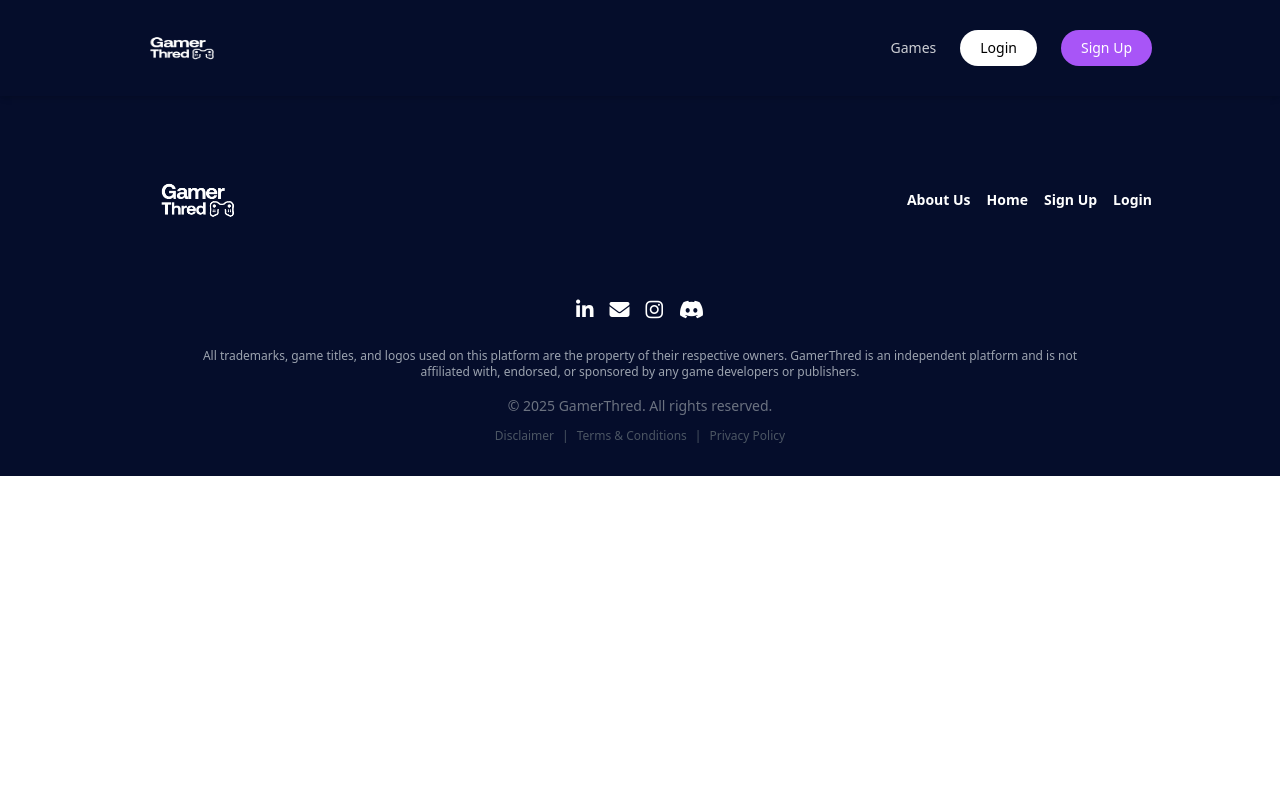
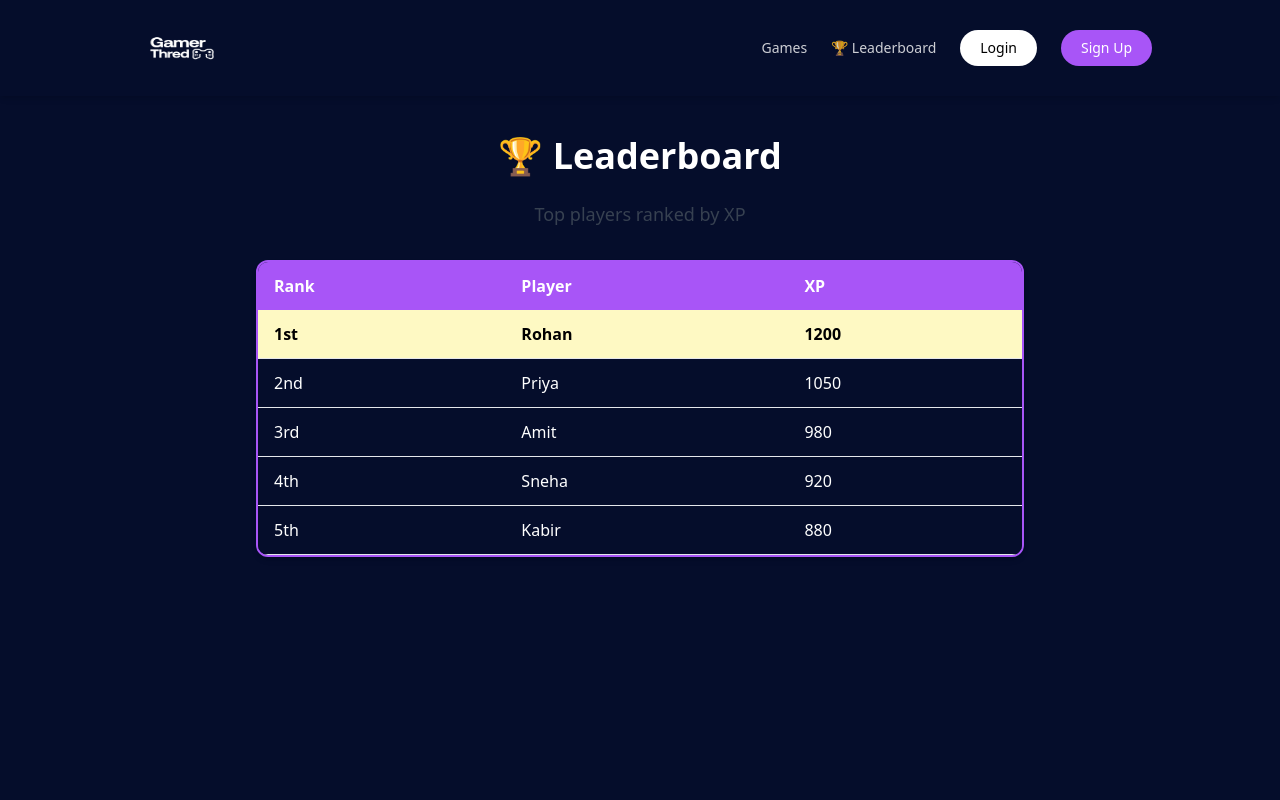
Before and after one commit to triggereddown/gamerthred, a React (Vite) app in the folder gamerthred/: page /leaderboard in a window 1280 px wide. Shown: the top 800 px of the page. Built offline with nearby package versions, Linux system fonts and the light colour scheme.

Commit message:
impl leaderboard and rewards store

```diff
--- a/gamerthred/src/App.jsx
+++ b/gamerthred/src/App.jsx
@@ -21,6 +21,8 @@ import GameDetail from "./pages/GameDetail/GameDetail";
 import OtpVerification from "./pages/Otp/Otp";
 import Loading from "./components/Loading";
 import Forgot from "./pages/Forgot/Forgot";
+import Leaderboard from "./pages/Leaderboard/Leaderboard";
+import Rewards from "./pages/Rewards/Rewards";
 
 const AppWrapper = () => {
   const location = useLocation();
@@ -40,6 +42,8 @@ const AppWrapper = () => {
         <Route path="/games" element={<Games />} />
         <Route path="/games/:gameId" element={<GameDetail />} />
         <Route path="/verify-otp/:email" element={<OtpVerification />} />
+        <Route path="/leaderboard" element={<Leaderboard />} />
+        <Route path="/rewards" element={<Rewards />} />
       </Routes>
 
       {location.pathname === "/" && <About />}
--- a/gamerthred/src/components/Navbar.jsx
+++ b/gamerthred/src/components/Navbar.jsx
@@ -54,8 +54,22 @@ const Navbar = () => {
           >
             Games
           </Link>
+          <Link
+            to="/leaderboard"
+            onClick={scrollToTop}
+            className="hover:text-white transition hover:underline"
+          >
+            🏆 Leaderboard
+          </Link>
           {isAuthenticated ? (
             <>
+              <Link
+                to="/rewards"
+                onClick={scrollToTop}
+                className="hover:text-white transition hover:underline"
+              >
+                Rewards
+              </Link>
               <Link
                 to="/profile"
                 onClick={scrollToTop}
@@ -103,10 +117,22 @@ const Navbar = () => {
             >
               Games
             </Link>
-
-
+            <Link
+              to="/leaderboard"
+              onClick={scrollToTop}
+              className="hover:text-white transition hover:underline"
+            >
+              🏆 Leaderboard
+            </Link>
             {isAuthenticated ? (
               <>
+                <Link
+                  to="/rewards"
+                  onClick={scrollToTop}
+                  className="hover:text-white transition hover:underline"
+                >
+                  Rewards
+                </Link>
                 <Link
                   to="/profile"
                   onClick={() => {
@@ -124,7 +150,6 @@ const Navbar = () => {
                   Logout
                 </button>
               </>
-
             ) : (
               <>
                 <Link
--- /dev/null
+++ b/gamerthred/src/pages/Leaderboard/Leaderboard.jsx
@@ -0,0 +1,74 @@
+import React, { useState, useEffect } from "react";
+// import axios from "axios";
+
+export default function Leaderboard() {
+  const [players, setPlayers] = useState([]);
+
+  const formatRank = (index) => {
+    const rank = index + 1;
+    if (rank % 10 === 1 && rank % 100 !== 11) return `${rank}st`;
+    if (rank % 10 === 2 && rank % 100 !== 12) return `${rank}nd`;
+    if (rank % 10 === 3 && rank % 100 !== 13) return `${rank}rd`;
+    return `${rank}th`;
+  };
+
+  useEffect(() => {
+    const demoPlayers = [
+      { id: 1, name: "Rohan", xp: 1200, profile_picture: "/rohan.jpg" },
+      { id: 2, name: "Priya", xp: 1050, profile_picture: "/priya.jpg" },
+      { id: 3, name: "Amit", xp: 980, profile_picture: "/amit.jpg" },
+      { id: 4, name: "Sneha", xp: 920, profile_picture: "/sneha.jpg" },
+      { id: 5, name: "Kabir", xp: 880, profile_picture: "/kabir.jpg" },
+    ];
+    setPlayers(demoPlayers);
+
+    /*
+    const fetchLeaderboard = async () => {
+      try {
+        const res = await axios.get("/api/leaderboard");
+        setPlayers(res.data);
+      } catch (err) {
+        console.error("Error fetching leaderboard:", err);
+      }
+    };
+    fetchLeaderboard();
+    */
+  }, []);
+
+  return (
+    <div className="min-h-screen bg-[#050d2b] text-white py-10 px-6">
+      <div className="max-w-3xl mx-auto text-center">
+        <h1 className="text-4xl font-bold mb-6">🏆 Leaderboard</h1>
+        <p className="mb-8 text-lg text-gray-700">Top players ranked by XP</p>
+
+        <div className="rounded-xl shadow-md overflow-hidden border-2 border-[#a855f7]">
+          <table className="w-full text-left">
+            <thead className="bg-[#a855f7] text-white">
+              <tr>
+                <th className="py-3 px-4">Rank</th>
+                <th className="py-3 px-4">Player</th>
+                <th className="py-3 px-4">XP</th>
+              </tr>
+            </thead>
+            <tbody>
+              {players.map((player, index) => (
+                <tr
+                  key={player.id}
+                  className={`border-b ${
+                    index === 0
+                      ? "bg-yellow-100 font-bold text-black"
+                      : "bg-[#050d2b]"
+                  }`}
+                >
+                  <td className="py-3 px-4">{formatRank(index)}</td>
+                  <td className="py-3 px-4">{player.name}</td>
+                  <td className="py-3 px-4">{player.xp}</td>
+                </tr>
+              ))}
+            </tbody>
+          </table>
+        </div>
+      </div>
+    </div>
+  );
+}
--- /dev/null
+++ b/gamerthred/src/pages/Rewards/Rewards.jsx
@@ -0,0 +1,112 @@
+import React, { useState, useEffect } from "react";
+// import axios from "axios";
+
+export default function Rewards() {
+  const [rewards, setRewards] = useState([]);
+  const [userXP, setUserXP] = useState(0);
+
+  useEffect(() => {
+    // Mock data for rewards
+    const demoRewards = [
+      {
+        id: 1,
+        name: "Exclusive Skin",
+        image: "/images/skin1.jpg",
+        requiredXP: 500,
+      },
+      {
+        id: 2,
+        name: "100 Coins",
+        image: "/images/coins.jpg",
+        requiredXP: 200,
+      },
+      {
+        id: 3,
+        name: "Premium Badge",
+        image: "/images/badge.jpg",
+        requiredXP: 300,
+      },
+      {
+        id: 4,
+        name: "Game Pass",
+        image: "/images/pass.jpg",
+        requiredXP: 1000,
+      },
+    ];
+
+    const demoUserXP = 350;
+
+    // Simulate API fetching
+    setTimeout(() => {
+      setRewards(demoRewards);
+      setUserXP(demoUserXP);
+    }, 300);
+
+    //   const fetchData = async () => {
+    //     try {
+    //       const rewardRes = await axios.get("/api/rewards");
+    //       setRewards(rewardRes.data);
+
+    //       const xpRes = await axios.get("/api/user-xp");
+    //       setUserXP(xpRes.data.xp);
+    //     } catch (err) {
+    //       console.error("Error fetching store data:", err);
+    //     }
+    //   };
+
+    //   fetchData();
+  }, []);
+
+  const claimReward = async (rewardId) => {
+    try {
+      alert(`Claimed reward #${rewardId}!`);
+      //     const res = await axios.post("/api/claim-reward", { rewardId });
+      //     alert(res.data.message);
+      //     setUserXP((prevXP) => prevXP - res.data.cost);
+    } catch (err) {
+      //     console.error("Error claiming reward:", err);
+      alert("Failed to claim reward.", err);
+    }
+  };
+
+  return (
+    <div className="bg-[#050D2B] min-h-screen p-8 text-white">
+      <div className="max-w-6xl mx-auto">
+        <h1 className="text-3xl font-bold mb-6 text-center">Reward Store</h1>
+        <p className="text-center text-lg mb-8">
+          Your XP: <span className="font-semibold">{userXP}</span>
+        </p>
+
+        <div className="grid grid-cols-1 sm:grid-cols-2 md:grid-cols-3 lg:grid-cols-4 gap-6">
+          {rewards.map((reward) => (
+            <div
+              key={reward.id}
+              className="bg-[#9139e0] p-4 rounded-xl shadow-md text-center"
+            >
+              <img
+                src={reward.image}
+                alt={reward.name}
+                className="w-full h-32 object-cover rounded-lg mb-3"
+              />
+              <h2 className="text-xl font-semibold mb-1">{reward.name}</h2>
+              <p className="text-black mb-3">
+                XP Required: {reward.requiredXP}
+              </p>
+              <button
+                onClick={() => claimReward(reward.id)}
+                disabled={userXP < reward.requiredXP}
+                className={`w-full py-2 rounded-lg font-semibold transition-colors ${
+                  userXP >= reward.requiredXP
+                    ? "bg-green-600 text-white hover:bg-green-700"
+                    : "bg-gray-300 text-gray-500 cursor-not-allowed"
+                }`}
+              >
+                {userXP >= reward.requiredXP ? "Claim" : "Not Enough XP"}
+              </button>
+            </div>
+          ))}
+        </div>
+      </div>
+    </div>
+  );
+}
```
Lines whose indentation alone changed are shown as unchanged.
